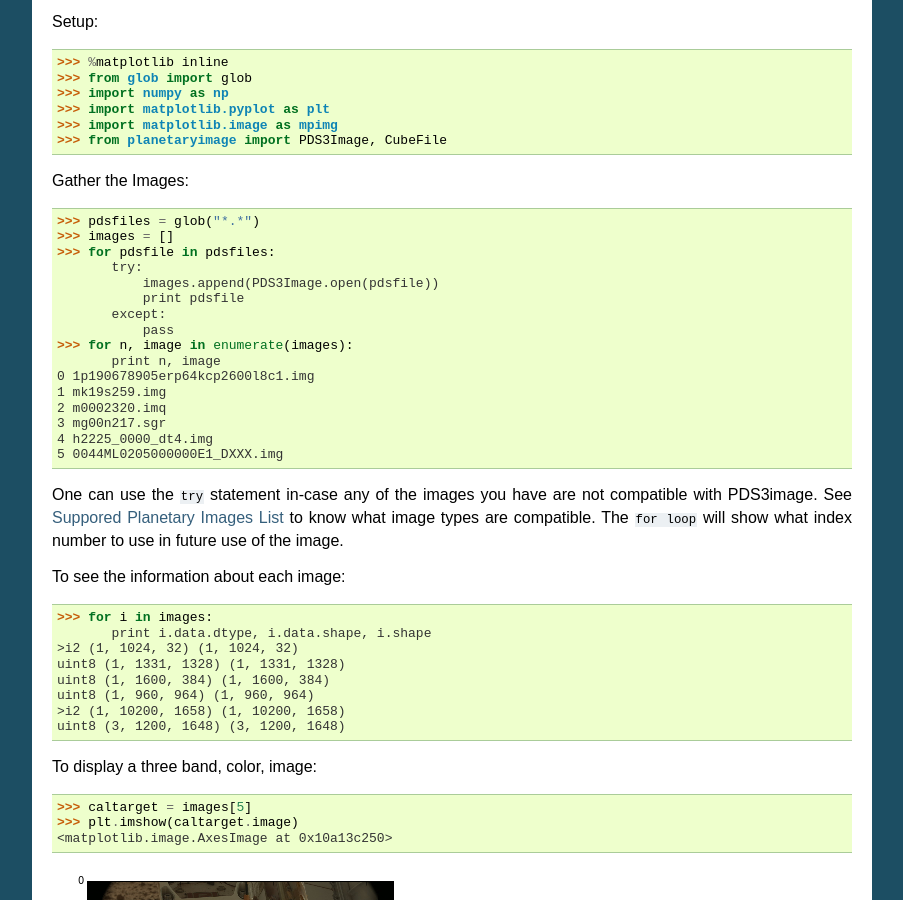
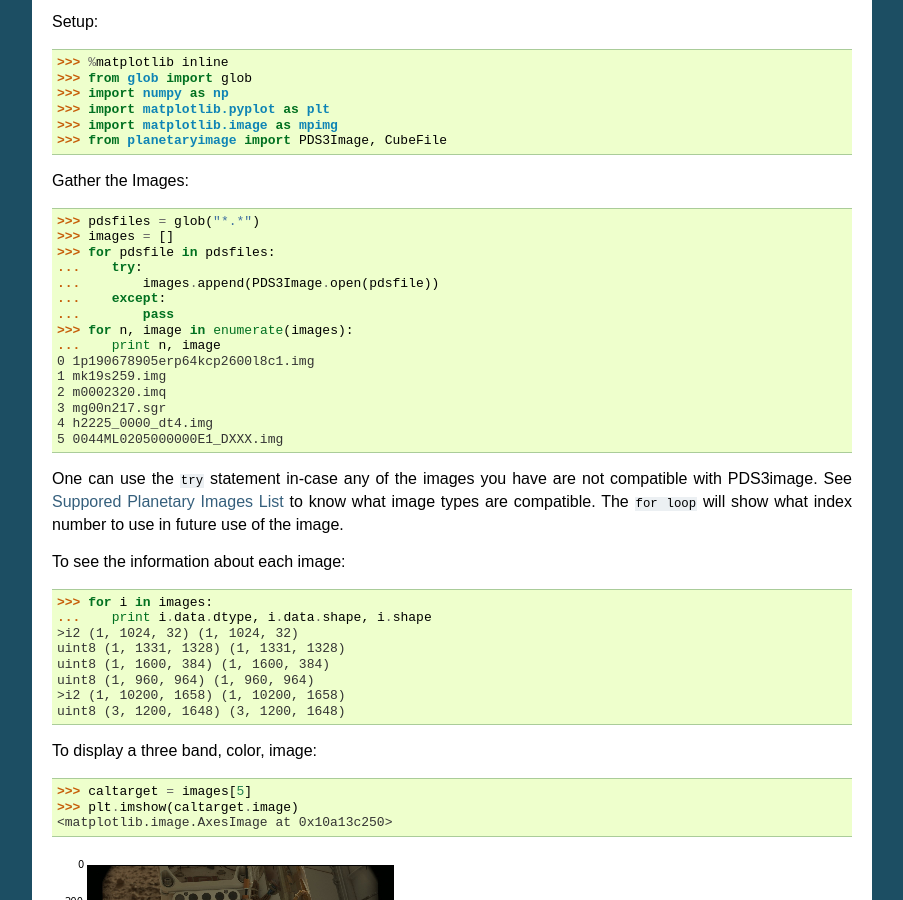
Before and after one commit to planetarypy/planetaryimage, a Sphinx documentation site: the page built from docs/usage.rst, in a window 1280 px wide and 900 px high, scrolled down 406 px. Shown: the whole window, without its empty margins (198-1101 px from the left). Built offline with Sphinx 7.4.7, drawn with Linux system fonts in a browser that asks for light colours; the version number could not be read and is left out.

Commit message:
Fix doc issues in usage

```diff
--- a/docs/image.rst
+++ b/docs/image.rst
@@ -1,7 +1,9 @@
 PlanetaryImage uses three main classes: PlanetaryImage_, PDS3Image_,
 and CubeFile_. PlanetaryImage_ is the base class for
 PDS3Image_ and CubeFile_ and can be inherited for other image
-readers. PDS3Image_ and CubeFile_ are used to read images.
+readers. PDS3Image_ and CubeFile_ are used to read images. See `Usage <https://
+planetaryimage.readthedocs.org/en/latest/usage.html>`_ to see more in depth
+examples using PDS3Image_ and CubeFile_.
 
 .. contents::
 
--- a/docs/usage.rst
+++ b/docs/usage.rst
@@ -34,13 +34,12 @@ Gather the Images::
  >>> pdsfiles = glob("*.*")
  >>> images = []
  >>> for pdsfile in pdsfiles:
-        try:
-            images.append(PDS3Image.open(pdsfile))
-            print pdsfile
-        except:
-            pass
+ ...    try:
+ ...        images.append(PDS3Image.open(pdsfile))
+ ...    except:
+ ...        pass
  >>> for n, image in enumerate(images):
-        print n, image
+ ...    print n, image
  0 1p190678905erp64kcp2600l8c1.img
  1 mk19s259.img
  2 m0002320.imq
@@ -57,7 +56,7 @@ number to use in future use of the image.
 To see the information about each image::
 
  >>> for i in images:
-        print i.data.dtype, i.data.shape, i.shape
+ ...    print i.data.dtype, i.data.shape, i.shape
  >i2 (1, 1024, 32) (1, 1024, 32)
  uint8 (1, 1331, 1328) (1, 1331, 1328)
  uint8 (1, 1600, 384) (1, 1600, 384)
@@ -70,6 +69,7 @@ To display a three band, color, image::
  >>> caltarget = images[5]
  >>> plt.imshow(caltarget.image)
  <matplotlib.image.AxesImage at 0x10a13c250>
+
 .. image:: Image_examples/caltarget_1.png
 
 It is important to look at the first number in ``i.shape`` (See attributes) or
@@ -81,6 +81,7 @@ To display a single band, grayscale, image::
  >>> image1 = images[1]
  >>> plt.imshow(image1.image, cmap='gray')
  <matplotlib.image.AxesImage at 0x125817a50>
+
 .. image:: Image_examples/output_3_1.png
 
 The ``cmap`` keyword argument defines which ``colormap`` a grayscale image
@@ -93,6 +94,7 @@ To see a subframe of an image::
 
  >>> plt.imshow(image1.image[370:620, 0:250], cmap = 'gray')
  <matplotlib.image.AxesImage at 0x11c014450>
+
 .. image:: Image_examples/output_4_1.png
 
 To see the different bands of a colored image::
@@ -103,6 +105,7 @@ To see the different bands of a colored image::
         mcam1.image[700:1100, 600:1000, 2],
     ]), cmap='gray')
  <matplotlib.image.AxesImage at 0x10fccd210>
+
 .. image:: Image_examples/caltarget_2.png
 
 To save an image as a `.png` file for later viewing::
@@ -138,4 +141,5 @@ You can also use planetaryimage to process Isis Cube Files::
  (dtype('<f4'), (90, 90), (1, 90, 90))
  >>> plt.imshow(isisimage.image, cmap='gray')
  <matplotlib.image.AxesImage at 0x114010610>
+
 .. image:: Image_examples/Isisimage.png
```
